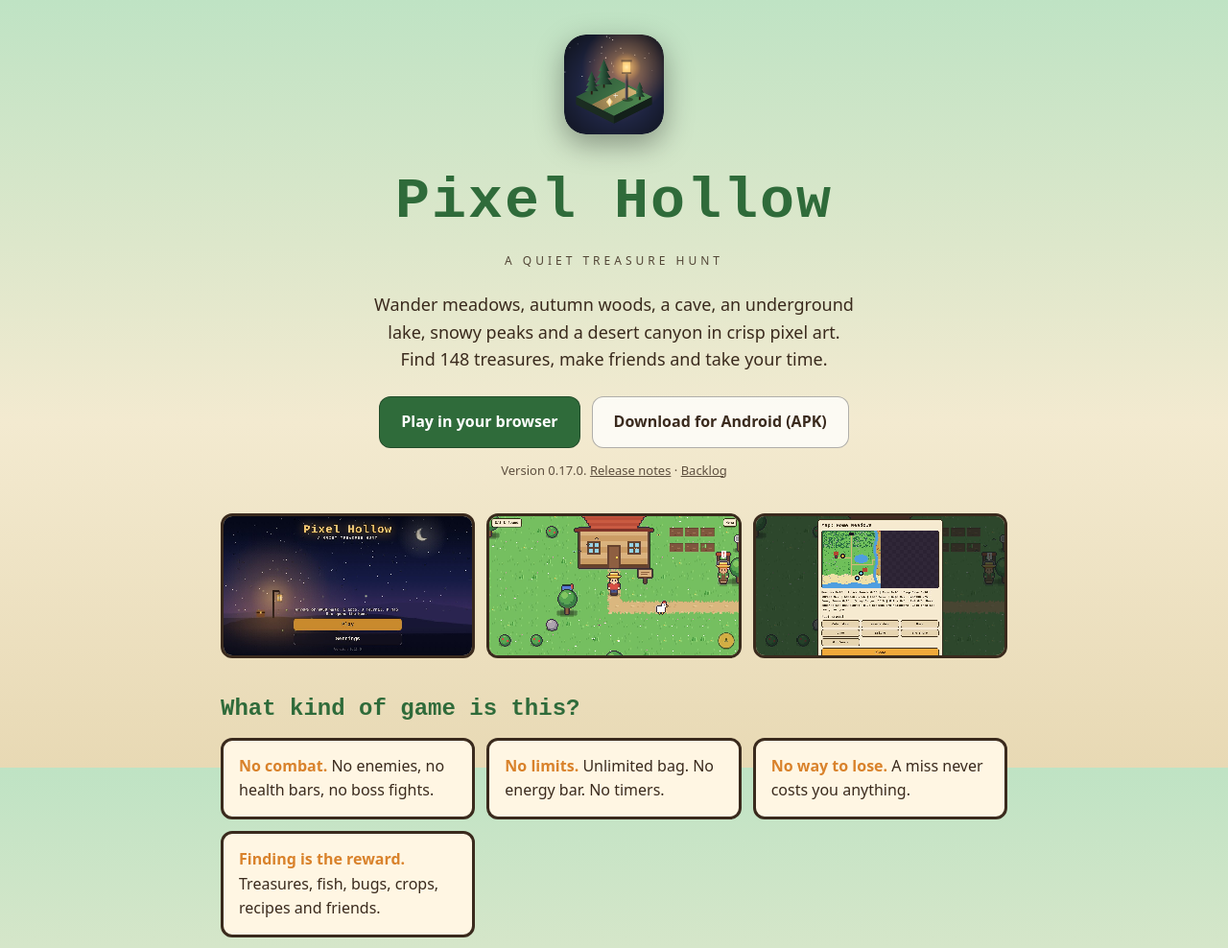
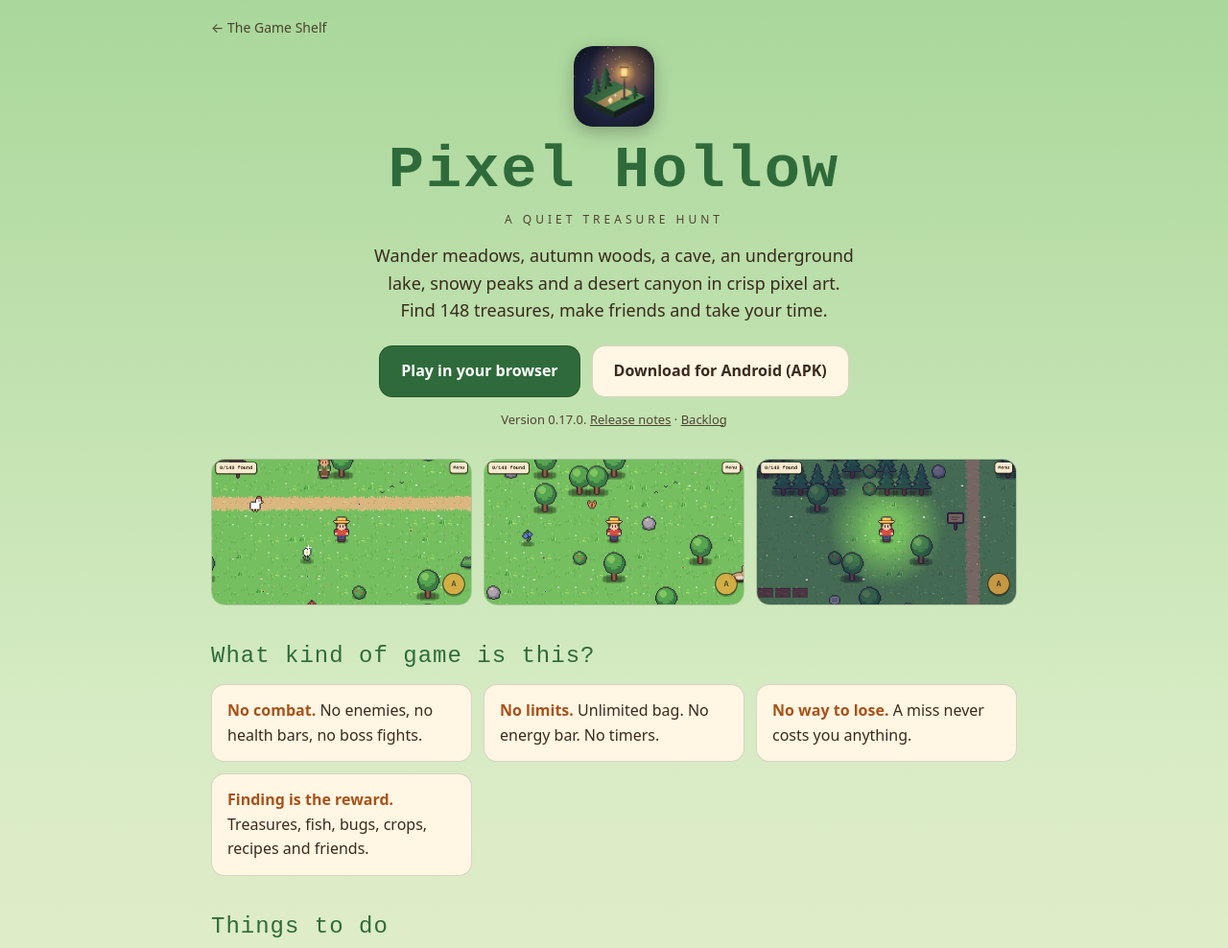
Before and after one commit to bclark10121-cloud/pixel-hollow, a plain HTML site: page docs/index.html in a window 1280 px wide. Shown: the top 988 px of the page at 96% size. Drawn offline with Linux system fonts and the light colour scheme.

Commit message:
Game page rebuilt to the shared layout (G1.13) with three gameplay pictures
Co-Authored-By: Claude Opus 5.5 <noreply@anthropic.com>
Claude-Session: https://claude.ai/code/session_0117TTYAtonZ2GrKix7Hyx44

```diff
--- a/docs/index.html
+++ b/docs/index.html
@@ -1,67 +1,52 @@
 <!doctype html>
 <html lang="en"><head><meta charset="utf-8"><meta name="viewport" content="width=device-width,initial-scale=1">
 <title>Pixel Hollow</title><link rel="icon" href="icon.png">
-<meta name="description" content="Pixel Hollow is a quiet exploration and collecting game for Android and the browser. No combat, no timers, no way to lose.">
+<meta name="description" content="Pixel Hollow. A quiet treasure hunt. For Android and the browser.">
 <style>
-*{box-sizing:border-box}body{margin:0;color:var(--ink);font:16px/1.6 system-ui,-apple-system,"Segoe UI",Roboto,sans-serif}
-main{max-width:860px;margin:0 auto;padding:36px 20px 60px}
-header{text-align:center}header img.icon{width:104px;height:104px;border-radius:22%;box-shadow:0 10px 30px rgba(0,0,0,.35)}
-h1{font-size:clamp(38px,8vw,60px);margin:14px 0 0}
-.tag{letter-spacing:4px;text-transform:uppercase;font-size:12px;opacity:.85;margin:4px auto 22px;max-width:560px}
-.lead{font-size:18px;max-width:640px;margin:0 auto 24px;text-wrap:balance}
+:root{--ink:#3a2a1d;--accent:#2f6b3a;--warm:#a8521a;--card:#fff6e3;--line:rgba(0,0,0,.14);--btn-ink:#fff}
+*{box-sizing:border-box}html{background:#f4efd6}
+body{margin:0;min-height:100vh;background:linear-gradient(#a9d79a 0%,#d6ebc3 28%,#f4efd6 60%);background-color:#f4efd6;color:var(--ink);font:16px/1.6 system-ui,-apple-system,"Segoe UI",Roboto,sans-serif}
+main{max-width:880px;margin:0 auto;padding:18px 20px 60px}
+.back{font-size:14px;opacity:.85}.back a{color:inherit;text-decoration:none}.back a:hover{text-decoration:underline}
+header{text-align:center;margin-top:8px;color:#3a2a1d}.back{color:#3a2a1d}
+.icon{width:84px;height:84px;border-radius:20px;box-shadow:0 6px 18px rgba(0,0,0,.25);display:block;margin:6px auto 0}
+h1{font-family:"Courier New",ui-monospace,monospace;font-size:clamp(38px,8vw,62px);letter-spacing:2px;margin:12px 0 0;color:#2f6b3a;line-height:1.1;font-weight:700}
+.tag{letter-spacing:4px;text-transform:uppercase;font-size:12px;opacity:.85;margin:6px 0 4px}
+.hook{font-family:"Courier New",ui-monospace,monospace;font-size:20px;color:var(--accent);margin:6px 0 0}
+.lead{font-size:18px;max-width:660px;margin:14px auto 22px;text-wrap:balance}
 .cta{display:flex;gap:12px;justify-content:center;flex-wrap:wrap;margin-bottom:10px}
-a.btn{display:inline-block;padding:13px 22px;border-radius:12px;font-weight:700;text-decoration:none;border:1px solid rgba(0,0,0,.3)}
-a.btn:focus-visible{outline:3px solid currentColor;outline-offset:2px}
-.note{font-size:13px;opacity:.8;text-align:center}.note a{color:inherit}
-.shots{display:grid;grid-template-columns:repeat(3,1fr);gap:12px;margin:34px 0}
-.shots img{width:100%;border-radius:12px;display:block}
-h2{font-size:24px;margin:34px 0 10px}
+a.btn{display:inline-block;padding:13px 22px;border-radius:14px;font-weight:700;text-decoration:none;border:1px solid rgba(0,0,0,.2)}
+a.primary{background:var(--accent);color:var(--btn-ink)}a.ghost{background:var(--card);color:var(--ink);border-color:var(--line)}
+a.btn:focus-visible,.shots a:focus-visible{outline:3px solid var(--warm);outline-offset:2px}
+.note{font-size:13px;opacity:.85;text-align:center}.note a{color:inherit}
+.shots{display:grid;grid-template-columns:repeat(3,1fr);gap:12px;margin:30px 0 8px}
+.shots img{width:100%;height:auto;aspect-ratio:16/9;object-fit:cover;border-radius:14px;border:1px solid var(--line);display:block}
+h2{font-family:"Courier New",ui-monospace,monospace;letter-spacing:1px;color:var(--accent);font-size:24px;margin:34px 0 10px;font-weight:400}
 .grid{display:grid;grid-template-columns:repeat(auto-fit,minmax(230px,1fr));gap:12px}
-.card{background:var(--card);border-radius:12px;padding:14px 16px}
-ol,ul{padding-left:20px;margin:6px 0}footer{margin-top:40px;font-size:13px;opacity:.7;text-align:center}footer a{color:inherit}
-@media (max-width:560px){.shots{grid-template-columns:1fr 1fr}.shots img:last-child{display:none}}
-:root{--ink:#3a2a1d;--accent:#2f6b3a;--warm:#d9822b;--card:#fff6e3}
-body{background:linear-gradient(#bfe3c4 0%,#f3ead0 55%,#e8d9b4 100%) fixed}
-h1{font-family:"Courier New",ui-monospace,monospace;color:var(--accent);letter-spacing:2px}
-h2{font-family:"Courier New",ui-monospace,monospace;color:var(--accent)}
-a.primary{background:var(--accent);color:#fff}a.ghost{background:rgba(255,255,255,.75);color:var(--ink)}
-.shots img{image-rendering:pixelated;border:3px solid #3a2a1d}
-.card{border:3px solid #3a2a1d}.card b{color:var(--warm)}
+.card{background:var(--card);border:1px solid var(--line);border-radius:14px;padding:14px 16px}
+.card b{color:var(--warm)}ol,ul{padding-left:20px;margin:6px 0}a{color:var(--warm)}
+footer{margin-top:44px;font-size:13px;opacity:.8;text-align:center}footer a{color:inherit}
+@media (max-width:560px){.shots{grid-template-columns:1fr}.cta a.btn{width:100%;text-align:center}}
 </style></head><body><main>
-<header><img class="icon" src="icon.png" alt="Pixel Hollow icon"><h1>Pixel Hollow</h1><div class="tag">A quiet treasure hunt</div>
+<div class="back"><a href="https://bclark10121-cloud.github.io/">&larr; The Game Shelf</a></div>
+<header><img class="icon" src="icon.png" alt=""><h1>Pixel Hollow</h1><div class="tag">A quiet treasure hunt</div>
 <p class="lead">Wander meadows, autumn woods, a cave, an underground lake, snowy peaks and a desert canyon in crisp pixel art. Find 148 treasures, make friends and take your time.</p>
 <div class="cta"><a class="btn primary" href="play/">Play in your browser</a><a class="btn ghost" href="downloads/PixelHollow-v0.17.0.apk">Download for Android (APK)</a></div>
-<p class="note">Version 0.17.0. <a href="release-notes/v0.17.0.md">Release notes</a> · <a href="https://github.com/bclark10121-cloud/pixel-hollow/blob/main/BACKLOG.md">Backlog</a></p></header>
-<div class="shots"><img src="shot-title.jpg" alt="The Pixel Hollow title card"><img src="shot-play.jpg" alt="The keeper by the cabin in the pixel view"><img src="shot-map.jpg" alt="The map of the Hollow"></div>
+<p class="note">Version 0.17.0. <a href="release-notes/v0.17.0.md">Release notes</a> &middot; <a href="https://github.com/bclark10121-cloud/pixel-hollow/blob/main/BACKLOG.md">Backlog</a></p></header>
+<div class="shots"><a href="shot-1.jpg"><img src="shot-1.jpg" alt="The keeper on a meadow path with a chicken and a neighbor" width="960" height="540"></a><a href="shot-2.jpg"><img src="shot-2.jpg" alt="Open meadow with trees, rocks and a butterfly" width="960" height="540"></a><a href="shot-3.jpg"><img src="shot-3.jpg" alt="Pine woods at night by lantern light" width="960" height="540"></a></div>
 <h2>What kind of game is this?</h2>
-<div class="grid">
-<div class="card"><b>No combat.</b> No enemies, no health bars, no boss fights.</div>
-<div class="card"><b>No limits.</b> Unlimited bag. No energy bar. No timers.</div>
-<div class="card"><b>No way to lose.</b> A miss never costs you anything.</div>
-<div class="card"><b>Finding is the reward.</b> Treasures, fish, bugs, crops, recipes and friends.</div>
-</div>
+<div class="grid"><div class="card"><b>No combat.</b> No enemies, no health bars, no boss fights.</div><div class="card"><b>No limits.</b> Unlimited bag. No energy bar. No timers.</div><div class="card"><b>No way to lose.</b> A miss never costs you anything.</div><div class="card"><b>Finding is the reward.</b> Treasures, fish, bugs, crops, recipes and friends.</div></div>
 <h2>Things to do</h2>
-<ul><li>Play in any of five save slots. The game saves by itself.</li><li>Explore six regions and fill your journal: meadows, autumn woods, a cave, a Deep Cave with an underground lake, snowy peaks and a desert canyon.</li>
-<li>Fish, catch bugs and grow a garden.</li><li>Donate sets to the museum, then walk its hall and see every case.</li>
-<li>Take photos with filters in photo mode.</li><li>Play fetch with your companion and see what it brings back.</li>
-<li>Pin a missing treasure and follow the hint.</li><li>Decorate your cabin, cook on your stove and share dishes with neighbors.</li>
-<li>Join a festival every season and visit the traveling merchant.</li><li>Befriend the hen, the duck and the goat.</li></ul>
+<ul><li>Play in any of five save slots. The game saves by itself.</li><li>Explore six regions and fill your journal: meadows, autumn woods, a cave, a Deep Cave with an underground lake, snowy peaks and a desert canyon.</li><li>Fish, catch bugs and grow a garden.</li><li>Donate sets to the museum, then walk its hall and see every case.</li><li>Take photos with filters in photo mode.</li><li>Play fetch with your companion and see what it brings back.</li><li>Pin a missing treasure and follow the hint.</li><li>Decorate your cabin, cook on your stove and share dishes with neighbors.</li><li>Join a festival every season and visit the traveling merchant.</li><li>Befriend the hen, the duck and the goat.</li></ul>
 <h2>Controls</h2>
-<div class="grid">
-<div class="card"><b>Keyboard</b><br>WASD or arrows walk. E, Space or Enter acts. J opens the journal and M the map. Esc or P opens the Menu. F switches full screen. Settings and How to play list every key.</div>
-<div class="card"><b>Xbox controller</b><br>Left stick or D-pad walks. A acts. X opens the map and Y the journal. RB runs. View or Menu opens the Menu. In menus A chooses and B goes back. Settings can change the buttons.</div>
-<div class="card"><b>Touch</b><br>Drag anywhere to walk, or pick Tap to walk in Settings. Tap A to act. The Menu button at the top right opens the journal, the map, Settings and the rest.</div>
-</div>
+<div class="grid"><div class="card"><b>Keyboard</b><br>WASD or arrows walk. E, Space or Enter acts. J opens the journal and M the map. Esc or P opens the Menu. F switches full screen. Settings and How to play list every key.</div><div class="card"><b>Xbox controller</b><br>Left stick or D-pad walks. A acts. X opens the map and Y the journal. RB runs. View or Menu opens the Menu. In menus A chooses and B goes back. Settings can change the buttons.</div><div class="card"><b>Touch</b><br>Drag anywhere to walk, or pick Tap to walk in Settings. Tap A to act. The Menu button at the top right opens the journal, the map, Settings and the rest.</div></div>
 <h2>Play with an Xbox controller</h2>
 <p>Any Xbox Wireless Controller with Bluetooth works. That is every Series X|S controller and the Xbox One controllers made since 2016. If the plastic around the Xbox button matches the face of the controller, it has Bluetooth. Other controllers that your phone or browser sees as a standard gamepad use the same buttons.</p>
-<div class="grid">
-<div class="card"><b>On Android</b><ol><li>Hold the Xbox button to turn the controller on.</li><li>Hold the small Pair button on top for 3 seconds, until the Xbox button flashes fast.</li><li>On your phone, open Settings, then Connected devices, then Pair new device.</li><li>Tap Xbox Wireless Controller. The Xbox button stays lit when it is connected.</li><li>Open Pixel Hollow. The touch buttons hide as soon as you use the controller.</li></ol></div>
-<div class="card"><b>In your browser</b><ol><li>Connect the controller to your computer with a USB cable or Bluetooth.</li><li>Open Play in your browser. Chrome, Edge, Firefox and Safari all work.</li><li>Press any button once after the game loads, so the browser sees the controller.</li></ol></div>
-</div>
+<div class="grid"><div class="card"><b>On Android</b><ol><li>Hold the Xbox button to turn the controller on.</li><li>Hold the small Pair button on top for 3 seconds, until the Xbox button flashes fast.</li><li>On your phone, open Settings, then Connected devices, then Pair new device.</li><li>Tap Xbox Wireless Controller. The Xbox button stays lit when it is connected.</li><li>Open Pixel Hollow. The touch buttons hide as soon as you use the controller.</li></ol></div><div class="card"><b>In your browser</b><ol><li>Connect the controller to your computer with a USB cable or Bluetooth.</li><li>Open Play in your browser. Chrome, Edge, Firefox and Safari all work.</li><li>Press any button once after the game loads, so the browser sees the controller.</li></ol></div></div>
 <h2>Install on Android</h2>
 <ol><li>Tap <b>Download for Android</b>.</li><li>Open the downloaded file.</li><li>If Android asks, allow installs from this source.</li><li>Tap Install, then open Pixel Hollow. Version 0.17.0 installs over 0.16.0 and keeps your save. It installs next to the old Helena Hollow app and does not replace it.</li></ol>
-<p class="note">Android may show a Play Protect notice for apps from outside the Play Store. Want your Helena Hollow finds? Copy a backup code in the old app and import it in Settings here.</p>
+<p class="note">Android may show a Play Protect notice for apps from outside the Play Store. Version 0.17.0 installs over the last version and keeps your saves.</p>
 <h2>Feedback wanted</h2>
 <ul><li>Anything confusing in the first five minutes</li><li>Any spot where you got stuck</li><li>How walking and controls feel</li><li>Your phone model if you see lag</li></ul>
-<footer>Pixel Hollow. Early test build, so expect rough edges. <a href="https://github.com/bclark10121-cloud/pixel-hollow/blob/main/CREDITS.md">Credits</a> · <a href="privacy.html">Privacy</a> · <a href="https://bclark10121-cloud.github.io/">More games on The Game Shelf</a></footer>
+<footer>Pixel Hollow. Early test build, so expect rough edges. <a href="https://github.com/bclark10121-cloud/pixel-hollow/blob/main/CREDITS.md">Credits</a> &middot; <a href="privacy.html">Privacy</a> &middot; <a href="https://bclark10121-cloud.github.io/">More games on The Game Shelf</a></footer>
 </main></body></html>
```
Also changed, not shown: docs/shot-1.jpg (added), docs/shot-2.jpg (added), docs/shot-3.jpg (added).
